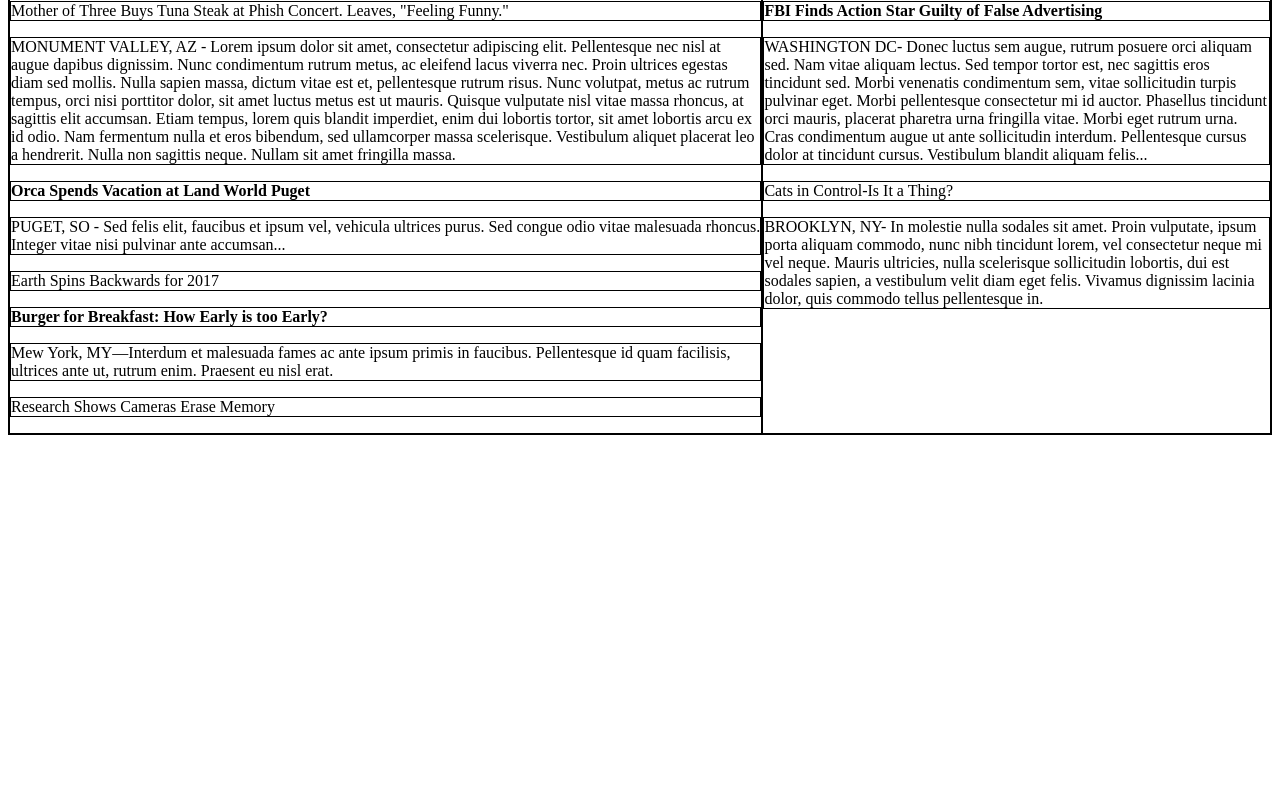
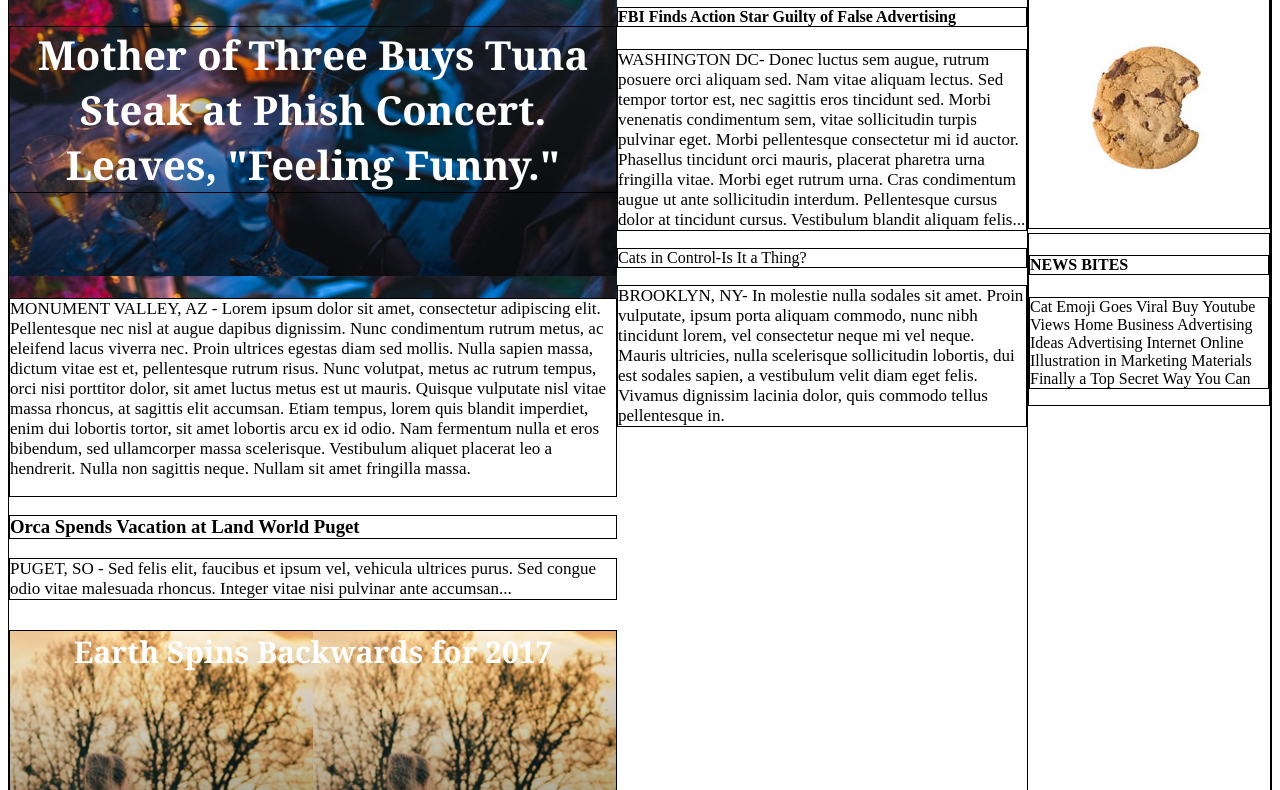
Before and after one commit to MeganNM/My-Times, a plain HTML site: page index.html in a window 1280 px wide. Shown: the part 87-877 px from the top of the page. Before the commit the page ends 800 px from the top, so only its background shows below. Drawn offline with Linux system fonts and the light colour scheme.

```diff
--- a/index.html
+++ b/index.html
@@ -9,42 +9,56 @@
   <body>
     <div>
     <header>
-      <div class="header">
-      <img src="resources/images/logo.jpg" /><p class="my-time"> My Times
+      <div class="header border">
+      <img src="resources/images/logo.jpg" class="border" /><p class="my-time border"> My Times
       </p>
-      <p class="navigation" id="nav">
+      <p class="navigation border" id="nav">
         <span><u>World</u></span>
         <span><u>U.S.</u></span>
         <span><u>Tech</u></span>
         <span><u>Science</u></span>
       </p>
     </div>
-  </header></div>
+  </header>
+    </div>
     <div class="main border">
-    <div class="column.large border">
-      <div>
-        <p class="border">Mother of Three Buys Tuna Steak at Phish Concert. Leaves, "Feeling Funny."</p>
-        <p class="border"> MONUMENT VALLEY, AZ - Lorem ipsum dolor sit amet, consectetur adipiscing elit. Pellentesque nec nisl at augue dapibus dignissim. Nunc condimentum rutrum metus, ac eleifend lacus viverra nec. Proin ultrices egestas diam sed mollis. Nulla sapien massa, dictum vitae est et, pellentesque rutrum risus. Nunc volutpat, metus ac rutrum tempus, orci nisi porttitor dolor, sit amet luctus metus est ut mauris. Quisque vulputate nisl vitae massa rhoncus, at sagittis elit accumsan. Etiam tempus, lorem quis blandit imperdiet, enim dui lobortis tortor, sit amet lobortis arcu ex id odio. Nam fermentum nulla et eros bibendum, sed ullamcorper massa scelerisque. Vestibulum aliquet placerat leo a hendrerit. Nulla non sagittis neque. Nullam sit amet fringilla massa.</p>
+        <div class="column.large">
+          <div class="tuna">
+            <p class="border steak">Mother of Three Buys Tuna Steak at Phish Concert. Leaves, "Feeling Funny."</p>
+        </div>
+        <div class="border story"> MONUMENT VALLEY, AZ - Lorem ipsum dolor sit amet, consectetur adipiscing elit. Pellentesque nec nisl at augue dapibus dignissim. Nunc condimentum rutrum metus, ac eleifend lacus viverra nec. Proin ultrices egestas diam sed mollis. Nulla sapien massa, dictum vitae est et, pellentesque rutrum risus. Nunc volutpat, metus ac rutrum tempus, orci nisi porttitor dolor, sit amet luctus metus est ut mauris. Quisque vulputate nisl vitae massa rhoncus, at sagittis elit accumsan. Etiam tempus, lorem quis blandit imperdiet, enim dui lobortis tortor, sit amet lobortis arcu ex id odio. Nam fermentum nulla et eros bibendum, sed ullamcorper massa scelerisque. Vestibulum aliquet placerat leo a hendrerit. Nulla non sagittis neque. Nullam sit amet fringilla massa.</p>
         </div>
         <div>
-        <p class="bold border">Orca Spends Vacation at Land World Puget</p>
-        <p class="border">PUGET, SO - Sed felis elit, faucibus et ipsum vel, vehicula ultrices purus. Sed congue odio vitae malesuada rhoncus. Integer vitae nisi pulvinar ante accumsan...</p>
-        <p class="border">Earth Spins Backwards for 2017</p>
+          <h3 class="border">Orca Spends Vacation at Land World Puget</h3>
+          <p class="border story">PUGET, SO - Sed felis elit, faucibus et ipsum vel, vehicula ultrices purus. Sed congue odio vitae malesuada rhoncus. Integer vitae nisi pulvinar ante accumsan...</p>
         </div>
         <div>
-        <p class="bold border">Burger for Breakfast: How Early is too Early?</p>
-        <p class="border">Mew York, MY—Interdum et malesuada fames ac ante ipsum primis in faucibus. Pellentesque id quam facilisis, ultrices ante ut, rutrum enim. Praesent eu nisl erat.</p>
-        <p class="border">Research Shows Cameras Erase Memory</p>
+          <p class="border heading backwards">Earth Spins Backwards for 2017</p>
+        </div>
+        <div>
+          <h4 class="border">Burger for Breakfast: How Early is too Early?</h4>
+          <p class="border story">Mew York, MY—Interdum et malesuada fames ac ante ipsum primis in faucibus. Pellentesque id quam facilisis, ultrices ante ut, rutrum enim. Praesent eu nisl erat.</p>
+        </div>
+        <div>
+          <p class="border heading camera">Research Shows Cameras Erase Memory</p>
         </div>
         </div>
-    <div class="column.medium border">
+            <div class="column.medium">
+              <h4 class="border">FBI Finds Action Star Guilty of False Advertising</h4>
+              <p class="border story">WASHINGTON DC- Donec luctus sem augue, rutrum posuere orci aliquam sed. Nam vitae aliquam lectus. Sed tempor tortor est, nec sagittis eros tincidunt sed. Morbi venenatis condimentum sem, vitae sollicitudin turpis pulvinar eget. Morbi pellentesque consectetur mi id auctor. Phasellus tincidunt orci mauris, placerat pharetra urna fringilla vitae. Morbi eget rutrum urna. Cras condimentum augue ut ante sollicitudin interdum. Pellentesque cursus dolor at tincidunt cursus. Vestibulum blandit aliquam felis...</p>
               <div>
-        <p class="bold border">FBI Finds Action Star Guilty of False Advertising</p>
-        <p class="border">WASHINGTON DC- Donec luctus sem augue, rutrum posuere orci aliquam sed. Nam vitae aliquam lectus. Sed tempor tortor est, nec sagittis eros tincidunt sed. Morbi venenatis condimentum sem, vitae sollicitudin turpis pulvinar eget. Morbi pellentesque consectetur mi id auctor. Phasellus tincidunt orci mauris, placerat pharetra urna fringilla vitae. Morbi eget rutrum urna. Cras condimentum augue ut ante sollicitudin interdum. Pellentesque cursus dolor at tincidunt cursus. Vestibulum blandit aliquam felis...</p>
-        <p class="border">Cats in Control-Is It a Thing?</p>
-        <p class="border">BROOKLYN, NY- In molestie nulla sodales sit amet. Proin vulputate, ipsum porta aliquam commodo, nunc nibh tincidunt lorem, vel consectetur neque mi vel neque. Mauris ultricies, nulla scelerisque sollicitudin lobortis, dui est sodales sapien, a vestibulum velit diam eget felis. Vivamus dignissim lacinia dolor, quis commodo tellus pellentesque in.</p>
+                <div class="cats">
+                    <p class="border heading">Cats in Control-Is It a Thing?</p>
                 </div>
-
+                    <p class="border story">BROOKLYN, NY- In molestie nulla sodales sit amet. Proin vulputate, ipsum porta aliquam commodo, nunc nibh tincidunt lorem, vel consectetur neque mi vel neque. Mauris ultricies, nulla scelerisque sollicitudin lobortis, dui est sodales sapien, a vestibulum velit diam eget felis. Vivamus dignissim lacinia dolor, quis commodo tellus pellentesque in.</p>
+              </div>
+            </div>
+                <div class="column.small border">
+                  <img  class="border"src="resources/images/cookie.png" />
+                  <div class="border">
+                    <h4 class="border bold">NEWS BITES</h4>
+                    <p class=" border center">Cat Emoji Goes Viral Buy Youtube Views Home Business Advertising Ideas Advertising Internet Online Illustration in Marketing Materials Finally a Top Secret Way You Can</p>
+                </div>
         </div>
 
 
--- a/style.css
+++ b/style.css
@@ -5,6 +5,8 @@
   font-weight: bold;
   border: 1px solid black;
 
+}
+body{
 }
 .logo{
 
@@ -15,19 +17,52 @@
 }
 .navigation{
   display: inline-block;
+  justify-content: space-around;
+  align-items: center;
 }
 span{
-  margin: 30px;
+  margin: 60px;
 }
 .main{
 display:flex;
-justify-content: center;
+border-with: 5px;
+border-style: solid;
+border-color: black;
 }
 .column.large{
-  display: flex;
+  display: inline-flex;
   width:630;
-  border: 2px solid black;
+  margin: 10px
+  float:left;
+  flex-direction: column;
+  column-count: 1;
+  column-gap: 20px;
+}
+.tuna{
+  background-image: url(resources/images/main.png);
+  background-size: 100%;
+  height: 30%;
+  text-align: center;
+}
+.steak{
+  text-align: center;
+  display:inline-block;
+  image-repeat: no-repeat;
+  font-family: Georgia;
+  font-weight: bold;
+  font-size: 40px;
+  color: white;
 
+}
+.backwards{
+  background-image: url(resources/images/fall.png);
+  text-align: center;
+  padding-bottom: 250px;
+  background-size: 50%;
+  font-family: Georgia;
+  font-weight: bold;
+  font-size: 30px;
+  color: white;
 }
 .bold{
   font-weight: bold;
@@ -35,8 +70,28 @@ justify-content: center;
 .column.medium{
   display: flex;
   width: 300px;
-  border: 2px solid black;
+  margin:10px;
+  float: right;
+  flex-direction: column;
+  margin-bottom: 250px;
+  column-count: 1;
+  column-gap: 20px;
 }
 .border{
-  border: 1px solid black;
+border: 1px solid black;
 }
+.column.small{
+  display: inline-flex;
+  width: 240px;
+  margin:10px;
+  float: right;
+  flex-direction: column;
+  margin-bottom: 250px;
+  column-count: 1;
+  column-gap: 20px;
+}
+.story{
+  font-famly: Georgia;
+  font-size: 17px;
+  color: black;
+}
```
Also changed, not shown: resources/images/cookie.png (renamed from resources/images/cookit.png), 2 other files. Lines whose indentation alone changed are shown as unchanged.
